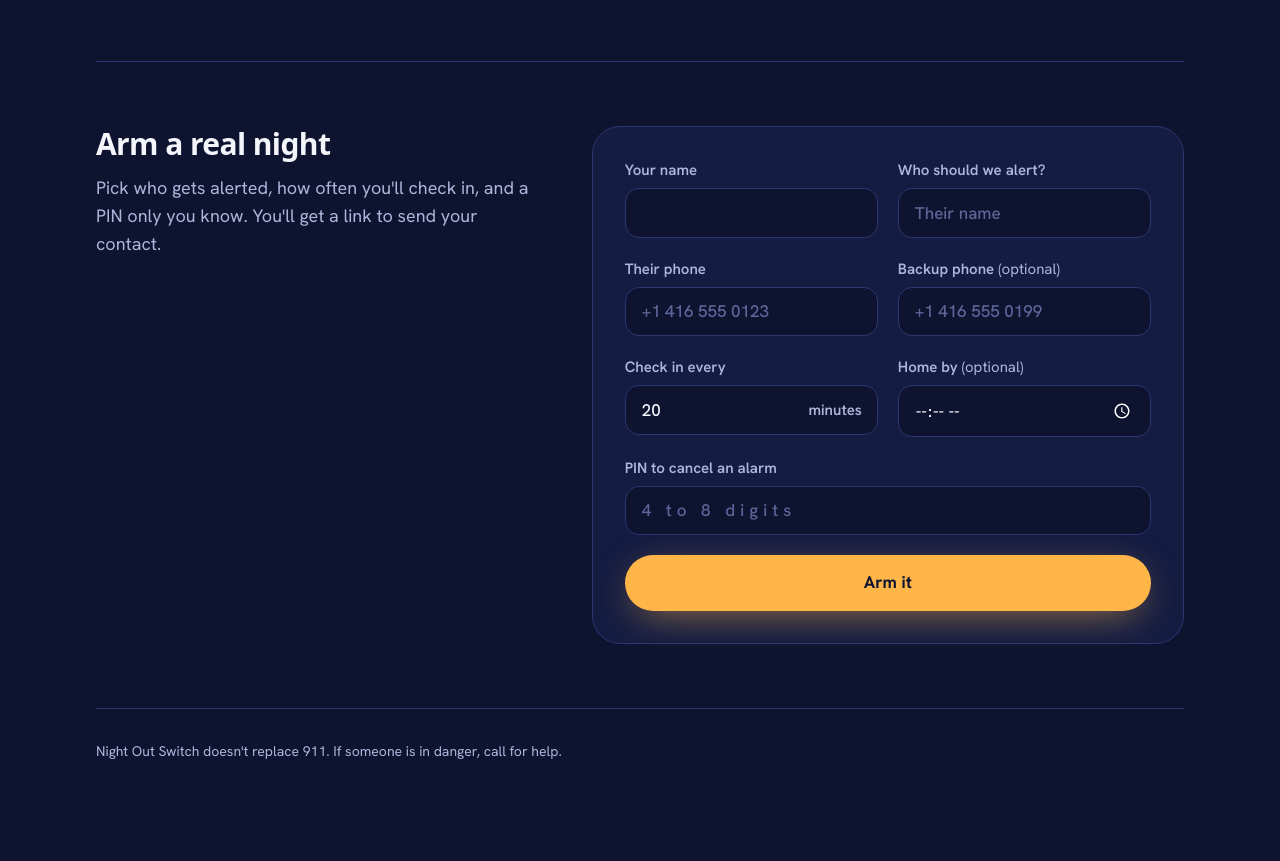
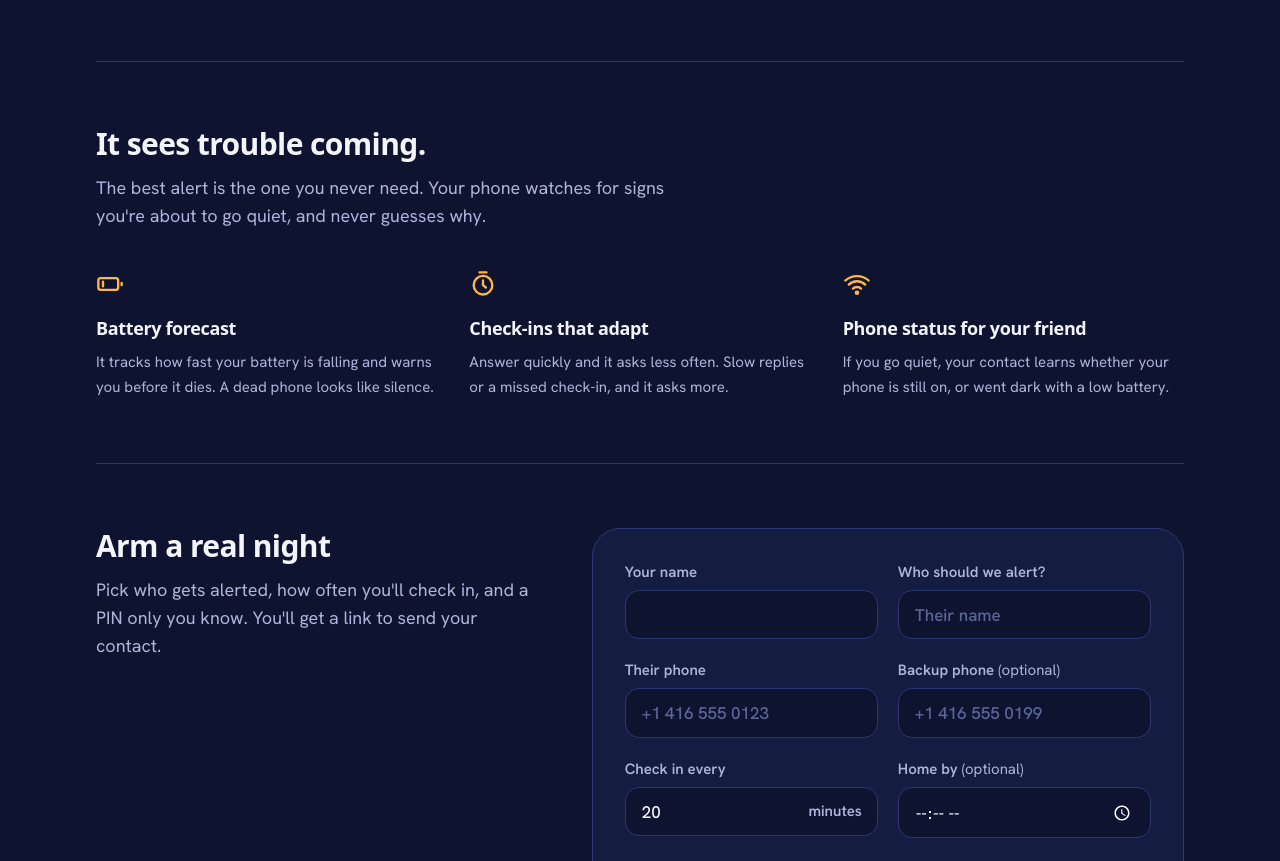
Before and after one commit to georgef166/HTVWinners, a website: page public/index.html in a window 1280 px wide. Shown: the part 1130-1991 px from the top of the page. Before the commit the page ends 1923 px from the top, so only its background shows below. Drawn offline with nearby package versions, Linux system fonts and the light colour scheme; a web font is replaced by a local one.

Commit message:
Add battery-drain demo and prediction section

```diff
--- a/public/index.html
+++ b/public/index.html
@@ -118,6 +118,28 @@
         <div id="route" class="mt-12"></div>
       </section>
 
+      <section aria-labelledby="predict-h" class="border-t border-line py-16">
+        <h2 id="predict-h" class="display text-2xl font-semibold sm:text-3xl">It sees trouble coming.</h2>
+        <p class="mt-3 max-w-xl text-lg text-mist">The best alert is the one you never need. Your phone watches for signs you're about to go quiet, and never guesses why.</p>
+        <div class="mt-10 grid gap-8 sm:grid-cols-3">
+          <div>
+            <svg width="28" height="28" viewBox="0 0 24 24" fill="none" stroke="var(--sodium)" stroke-width="2" stroke-linecap="round" stroke-linejoin="round" aria-hidden="true"><rect x="2" y="7" width="17" height="10" rx="2"/><path d="M22 11v2M6 10v4"/></svg>
+            <h3 class="display mt-4 text-lg font-semibold">Battery forecast</h3>
+            <p class="mt-2 text-[15px] leading-relaxed text-mist">It tracks how fast your battery is falling and warns you before it dies. A dead phone looks like silence.</p>
+          </div>
+          <div>
+            <svg width="28" height="28" viewBox="0 0 24 24" fill="none" stroke="var(--sodium)" stroke-width="2" stroke-linecap="round" stroke-linejoin="round" aria-hidden="true"><circle cx="12" cy="13" r="8"/><path d="M12 9v4l2.5 2M9 2h6"/></svg>
+            <h3 class="display mt-4 text-lg font-semibold">Check-ins that adapt</h3>
+            <p class="mt-2 text-[15px] leading-relaxed text-mist">Answer quickly and it asks less often. Slow replies or a missed check-in, and it asks more.</p>
+          </div>
+          <div>
+            <svg width="28" height="28" viewBox="0 0 24 24" fill="none" stroke="var(--sodium)" stroke-width="2" stroke-linecap="round" stroke-linejoin="round" aria-hidden="true"><path d="M5 12.5a10 10 0 0 1 14 0M8.5 16a5 5 0 0 1 7 0M2 9a15 15 0 0 1 20 0"/><circle cx="12" cy="19.5" r="1"/></svg>
+            <h3 class="display mt-4 text-lg font-semibold">Phone status for your friend</h3>
+            <p class="mt-2 text-[15px] leading-relaxed text-mist">If you go quiet, your contact learns whether your phone is still on, or went dark with a low battery.</p>
+          </div>
+        </div>
+      </section>
+
       <section id="arm" aria-labelledby="arm-h" class="grid gap-10 border-t border-line py-16 lg:grid-cols-[1fr_1.3fr]">
         <div>
           <h2 id="arm-h" class="display text-2xl font-semibold sm:text-3xl">Arm a real night</h2>
```
Also changed, not shown: NOTES.md (+9 -0 lines), public/demo.html (+14 -0 lines), README.md.
